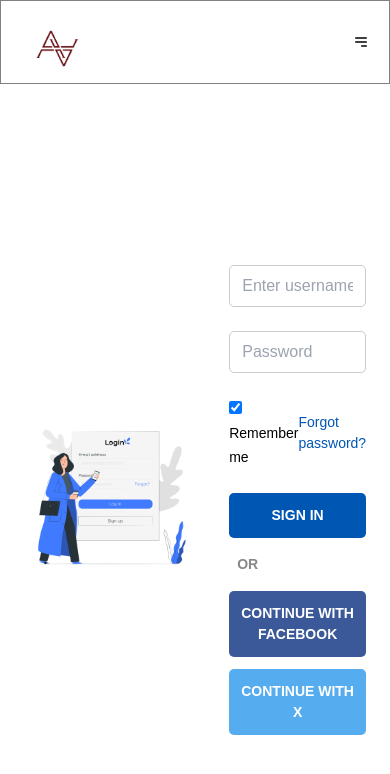
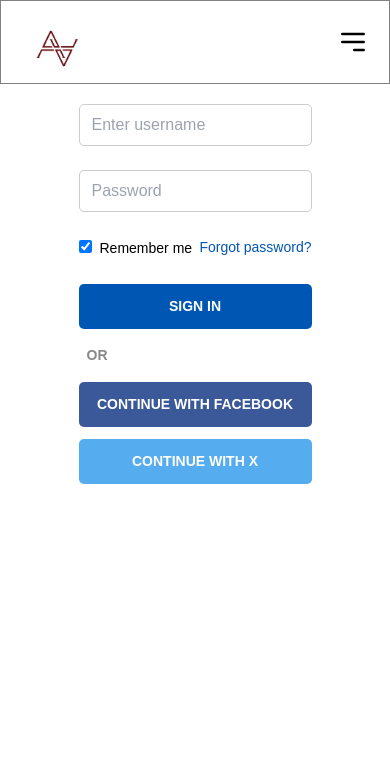
Before and after one commit to abhishekvishwakarma45/E-commerce-ReactJS, a React (Vite) app in the folder e-commerce/: page /login in a window 390 px wide. Shown: the top 774 px of the page. Built offline with nearby package versions, Linux system fonts and the light colour scheme; no server answers; a web font is replaced by a local one.

Commit message:
login css updated

```diff
--- a/e-commerce/src/components/Header.jsx
+++ b/e-commerce/src/components/Header.jsx
@@ -52,7 +52,7 @@
             </li>
           </ul>
           <button
-            className="h-auto w-auto text-black block md:block lg:hidden xl:hidden"
+            className="menu-btn h-auto w-auto text-black block md:block lg:hidden xl:hidden "
             onClick={() => setTransform("0")}
           >
             <HiOutlineMenuAlt3 />
--- a/e-commerce/src/index.css
+++ b/e-commerce/src/index.css
@@ -2008,44 +2008,42 @@
 }
 
 .full-height {
-  height: 100vh;
-  display: flex;
-  align-items: center;
-  justify-content: center;
+padding: 5% 10%;
 }
 
 .container {
   width: 100%;
-  max-width: 1200px;
-  padding: 24px;
   box-sizing: border-box;
 }
 
 .content-wrapper {
-  display: flex;
-  flex-wrap: wrap;
-  align-items: center;
-  justify-content: space-between;
+display: grid;
+grid-template-columns: 50% 50%;
 }
 
 /* Image Container */
 .image-container {
-  width: 50%;
-  margin-bottom: 24px;
+  width: 100%;
+ height: auto;
 }
 
 .image-container img {
   width: 100%;
-  height: auto;
+  height: 100%;
+  object-fit: contain;
 }
 
 /* Form Container */
 .form-container {
-  width: 40%;
+  width: 100%;
+  display: flex;
+  justify-content: center;
+  align-items: center;
 }
 
 /* Input Wrapper */
 .input-wrapper {
+    width: 100%;
   position: relative;
   margin-bottom: 24px;
 }
@@ -2182,3 +2180,19 @@
 
   transition: background-color 0.3s ease;
 }
+
+@media (max-width: 768px) {
+  .content-wrapper{
+display: flex;
+flex-direction: column;
+  }
+
+  .image-container img{
+    display: none;
+  }
+}
+
+
+.menu-btn{
+  font-size: 2rem;
+}
```
